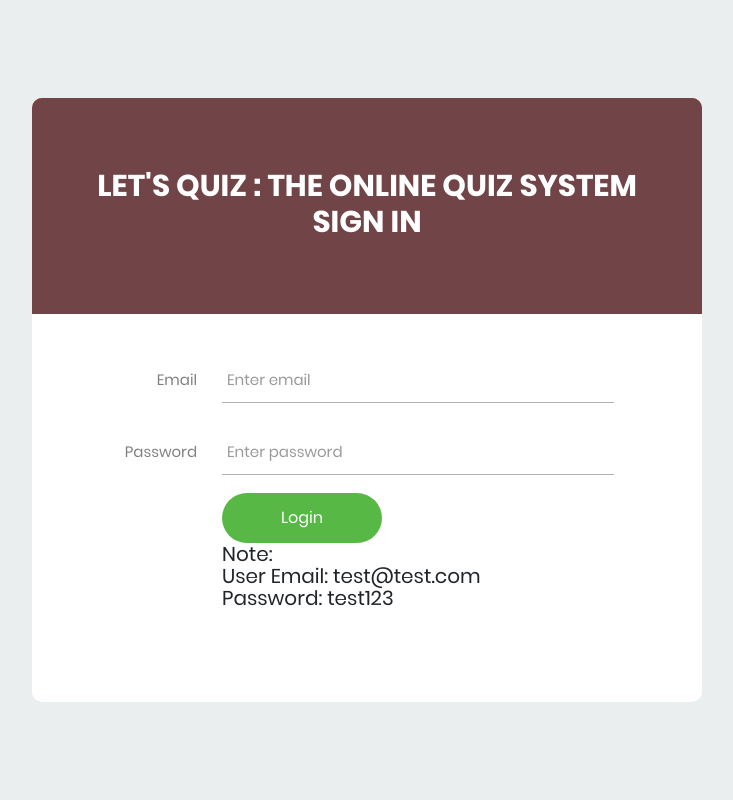
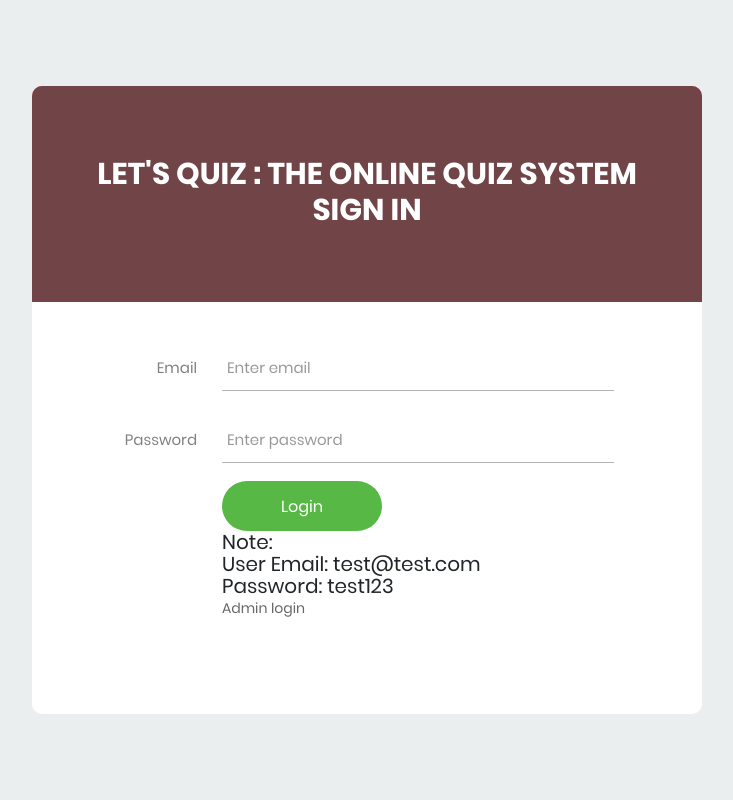
Before and after one commit to Shivendra-Singh-Code/Lets-Quiz, a PHP site: page /index.php in a window 1280 px wide. Shown: the whole page, without its empty margins (273-1006 px from the left). Run offline with PHP 8.4, Linux system fonts and the light colour scheme.

Commit message:
Update index.php

```diff
--- a/login-ui/index.php
+++ b/login-ui/index.php
@@ -49,7 +49,9 @@
 						</button>
 					</div>
 					<h5>Note:<br>User Email: test@test.com <br>Password:  test123</h5>
-
+					   <div class="container-login100-form-btn" align="right">
+                 				   <a href="/adminpanel/index.php "> Admin login </a>
+               				 </div>
 				</form>
 			</div>
 		</div>
```
